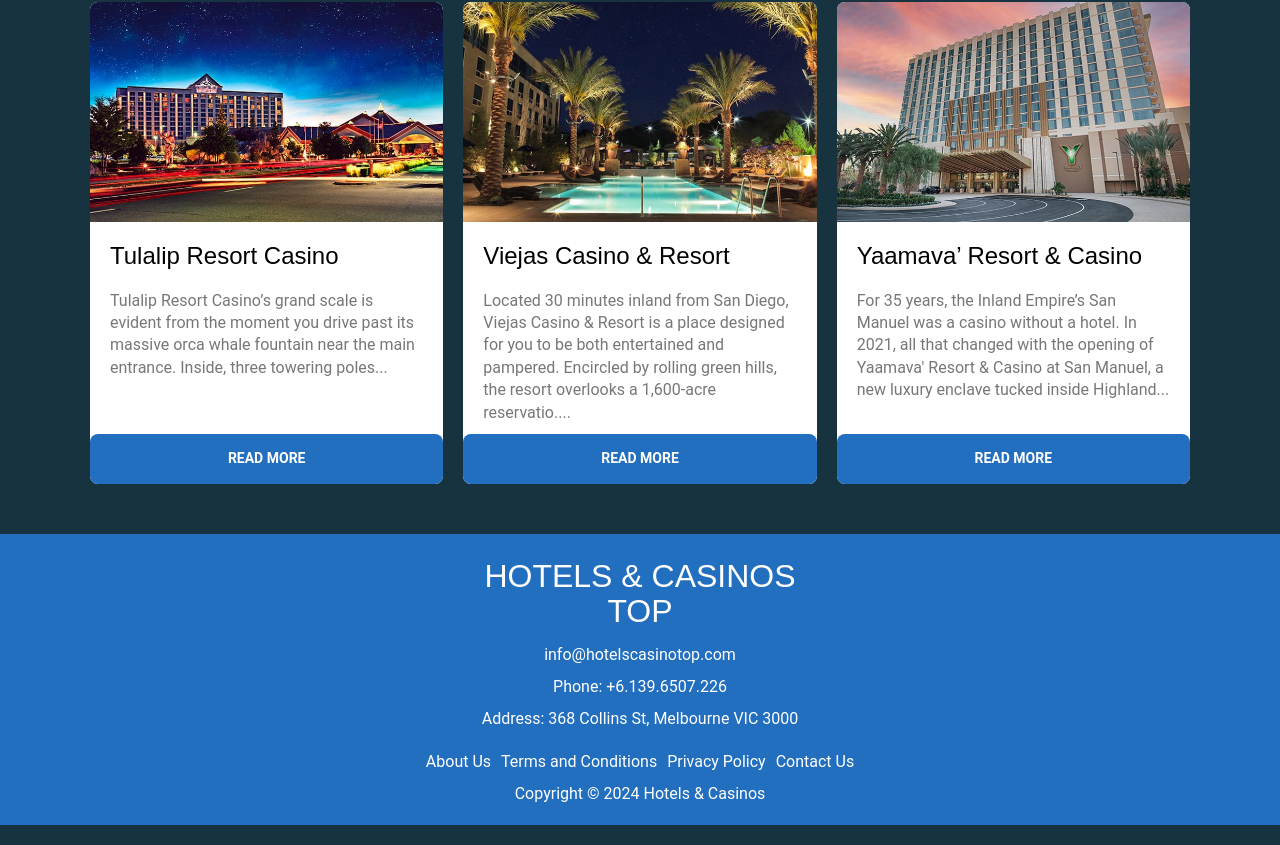
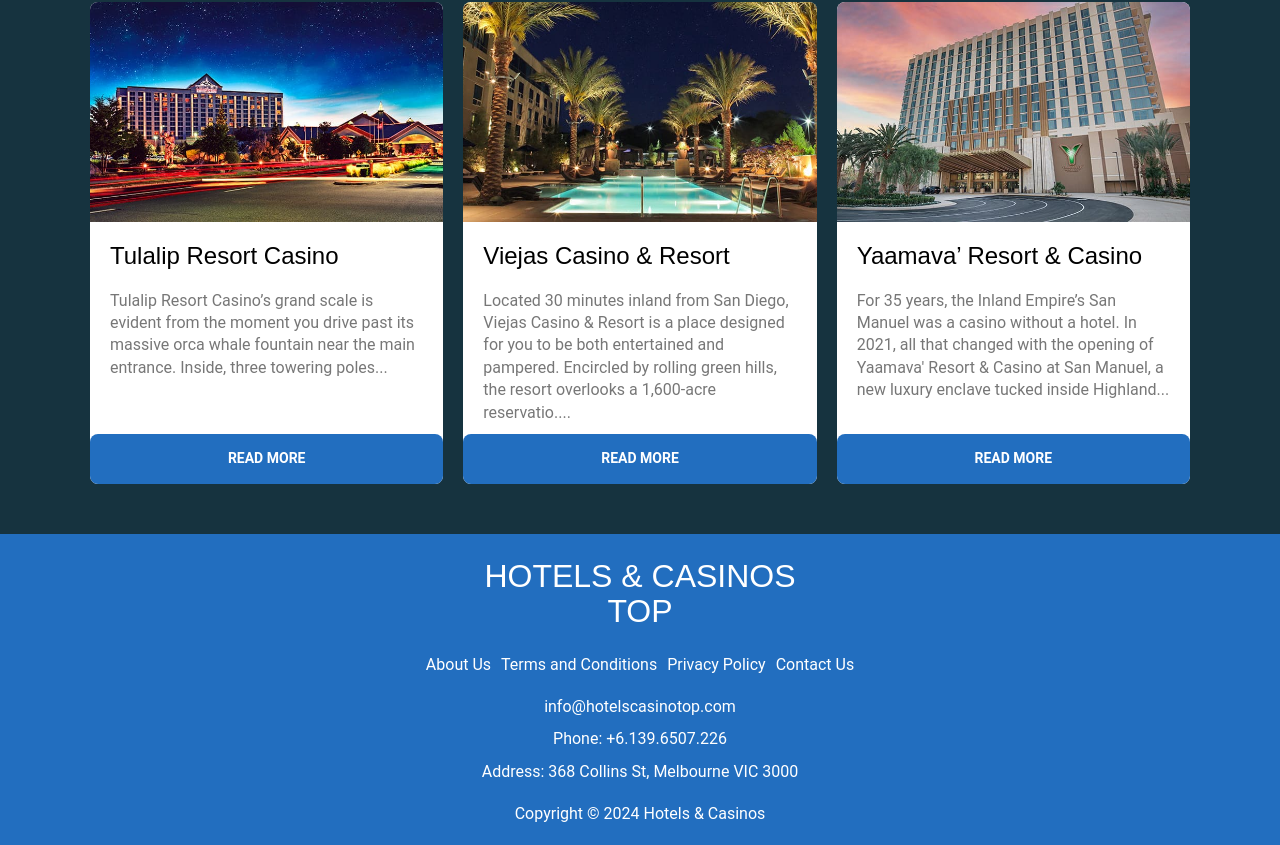
Before and after one commit to ts-mykyta/vue-hotel-3, a Vue app: page /usa in a window 1280 px wide. Shown: the part 956-1801 px from the top of the page. Built offline with nearby package versions, Linux system fonts and the light colour scheme; a web font is replaced by a local one.

Commit message:
add new fixes 04.10.2024 12:50

```diff
--- a/src/components/FooterLayout.vue
+++ b/src/components/FooterLayout.vue
@@ -29,12 +29,6 @@
                 </router-link>
             </div>
 
-            <div class="footer__contact">
-                <a href="mailto:info@hotelscasinotop.com" class="footer__contact-email">info@hotelscasinotop.com</a>
-                <a href="tel:+61396507226" class="footer__contact-tel">Phone: +6.139.6507.226</a>
-                <span class="footer__contact-address">Address: 368 Collins St, Melbourne VIC 3000</span>
-            </div>
-
             <ul class="footer__menu">
                 <li class="header__menu-link">
                     <router-link to="/about" exact-active-class="header__menu-link--active">
@@ -56,6 +50,11 @@
                 </li>
             </ul>
 
+            <div class="footer__contact">
+                <a href="mailto:info@hotelscasinotop.com" class="footer__contact-email">info@hotelscasinotop.com</a>
+                <a href="tel:+61396507226" class="footer__contact-tel">Phone: +6.139.6507.226</a>
+                <span class="footer__contact-address">Address: 368 Collins St, Melbourne VIC 3000</span>
+            </div>
 
             <div class="footer__copyright">
                 Copyright © {{ getCurrentYear() }} Hotels & Casinos
@@ -82,7 +81,7 @@
         transition: $transition
         text-transform: uppercase
         text-align: center
-        margin-bottom: 10px
+        margin-bottom: 20px
 
     &__contact
         display: flex
@@ -100,7 +99,7 @@
         align-items: center
         flex-wrap: wrap
         gap: 10px
-        margin-bottom: 10px
+        margin-bottom: 20px
 
         li
             cursor: pointer
--- a/src/pages/About.vue
+++ b/src/pages/About.vue
@@ -45,6 +45,9 @@
 <style scoped lang="sass">
 @import "../assets/styles/main"
 
+section
+    margin-bottom: 40px
+
 .main
     padding: 50px 0
 
@@ -52,6 +55,7 @@
 .text
     background: $white
     padding: 10px
+    line-height: 1.5em
     @media (min-width: 768px)
         padding: 80px
 
--- a/src/pages/Privacy.vue
+++ b/src/pages/Privacy.vue
@@ -22,7 +22,7 @@
                     <ul>
                         <li><strong>Account</strong> means a unique account created for You to access our Service or parts of our Service.</li>
                         <li><strong>Affiliate</strong> means an entity that controls, is controlled by or is under common control with a party, where “control” means ownership of 50% or more of the shares, equity interest or other securities entitled to vote for election of directors or other managing authority.</li>
-                        <li><strong>Company</strong> (referred to as either “the Company”, “We”, “Us” or “Our” in this Agreement) refers to Hotels & Casinos.</li>
+                        <li><strong>Company</strong> (referred to as either “the Company”, “We”, “Us” or “Our” in this Agreement) refers to Hotels & Casinos Top.</li>
                         <li><strong>Cookies</strong> are small files that are placed on Your computer, mobile device or any other device by a website, containing the details of Your browsing history on that website among its many uses.</li>
                         <li><strong>Country</strong> refers to: Australia, Canada, USA.</li>
                         <li><strong>Device</strong> means any device that can access the Service such as a computer, a cell phone or a digital tablet.</li>
@@ -30,7 +30,7 @@
                         <li><strong>Service</strong> refers to the Website.</li>
                         <li><strong>Service Provider</strong> means any natural or legal person who processes the data on behalf of the Company. It refers to third-party companies or individuals employed by the Company to facilitate the Service, to provide the Service on behalf of the Company, to perform services related to the Service or to assist the Company in analyzing how the Service is used.</li>
                         <li><strong>Usage Data</strong> refers to data collected automatically, either generated by the use of the Service or from the Service infrastructure itself (for example, the duration of a page visit).</li>
-                        <li><strong>Website</strong> refers to Hotels & Casinos, accessible from <a href="https://hotelscasinotop.com/" target="_blank">https://hotelscasinotop.com/</a></li>
+                        <li><strong>Website</strong> refers to Hotels & Casinos Top, accessible from <a href="https://hotelscasinotop.com/" target="_blank">https://hotelscasinotop.com/</a></li>
                         <li><strong>You</strong> means the individual accessing or using the Service, or the company, or other legal entity on behalf of which such individual is accessing or using the Service, as applicable.</li>
                     </ul>
 
--- a/src/pages/Terms.vue
+++ b/src/pages/Terms.vue
@@ -11,7 +11,7 @@
                 <h1 class="policy__title">Terms and Conditions</h1>
                 <div class="policy__body">
                     <p>Welcome to Hotels & Casinos Top!</p>
-                    <p>These terms and conditions outline the rules and regulations for the use of Hotels & Casinos Website, located at <a href="https://hotelscasinotop.com/" target="_blank">https://hotelscasinotop.com/</a>.</p>
+                    <p>These terms and conditions outline the rules and regulations for the use of Hotels & Casinos Top Website, located at <a href="https://hotelscasinotop.com/" target="_blank">https://hotelscasinotop.com/</a>.</p>
                     <p>By accessing this website we assume you accept these terms and conditions. Do not continue to use Hotels & Casinos Top if you do not agree to take all of the terms and conditions stated on this page.</p>
 
                     <p>The following terminology applies to these Terms and Conditions, Privacy Statement and Disclaimer Notice and all Agreements: “Client”, “You” and “Your” refers to you, the person log on this website and compliant to the Company’s terms and conditions. “The Company”, “Ourselves”, “We”, “Our” and “Us”, refers to our Company. “Party”, “Parties”, or “Us”, refers to both the Client and ourselves. All terms refer to the offer, acceptance and consideration of payment necessary to undertake the process of our assistance to the Client in the most appropriate manner for the express purpose of meeting the Client’s needs in respect of provision of the Company’s stated services, in accordance with and subject to, prevailing law of ca. Any use of the above terminology or other words in the singular, plural, capitalization and/or he/she or they, are taken as interchangeable and therefore as referring to same.</p>
```
